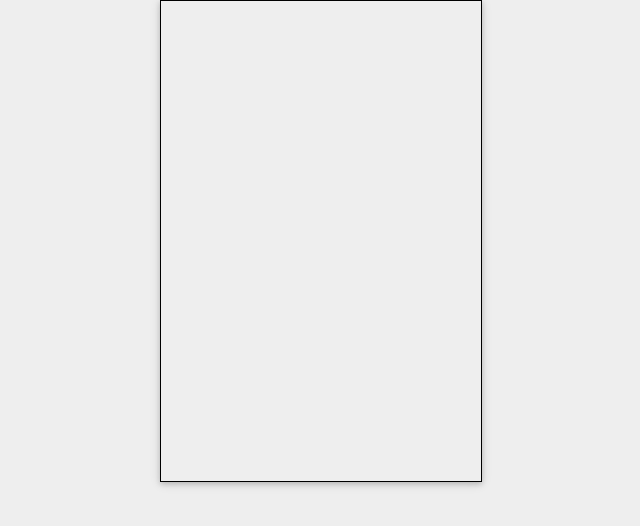
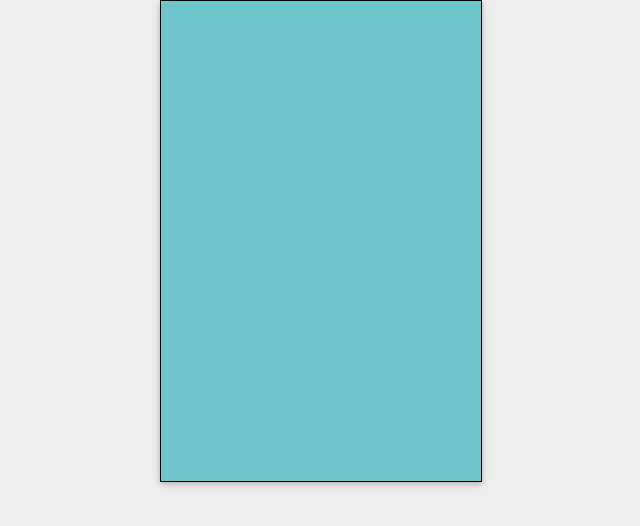
Before and after one commit to Mrbanano/Flappy-Bird-Js-Clone, a plain HTML site: page index.html in a window 1280 px wide. Shown: the whole page, without its empty margins (319-959 px from the left). Drawn offline with Linux system fonts and the light colour scheme.

Commit message:
js inital

```diff
--- a/scr/css/style.css
+++ b/scr/css/style.css
@@ -2,6 +2,7 @@
     margin: 0;
     padding: 0;
     background-color: #eee;
+
 }
 
 canvas{
--- a/scr/js/game.js
+++ b/scr/js/game.js
@@ -0,0 +1,54 @@
+//SELECT CVS
+const cvs = document.getElementById("game-canvas");
+const ctx = cvs.getContext("2d");
+
+//GAME VARS AND CONST
+let frames= 0;
+
+//LOAD SPRITE IMAGE
+const Sprite = new Image();
+Sprite.scr ="./src/img/sprite.png"
+
+var bird = new Image()
+bird.src = "./src/img/sprite.png"
+
+//BACKGROUND
+const bg = {
+    sX:0,
+    sY:0,
+    w:275,
+    h:226,
+    x:0,
+    y:cvs.height -226,
+    draw : function(){
+
+        ctx.drawImage(Sprite,this.sX,this.sY,this.w,this.h,this.x,this.y,this.w,this.h);
+
+        //ctx.drawImage(bg,0,0,cvs.width,cvs.height);
+
+    }
+}
+
+
+
+//DRAW
+function draw(){
+    ctx.fillStyle="rgba(112, 197, 206,0.5)";
+    ctx.fillRect(0,0,cvs.width,cvs.height)
+    bg.draw();
+}
+//UPDATE
+function update(){
+
+}
+//LOOP
+function loop(){
+
+    update();
+    draw();
+    frames ++
+    requestAnimationFrame(loop);
+
+}
+
+loop();
```
Also changed, not shown: scr/img/bg.png (added).
